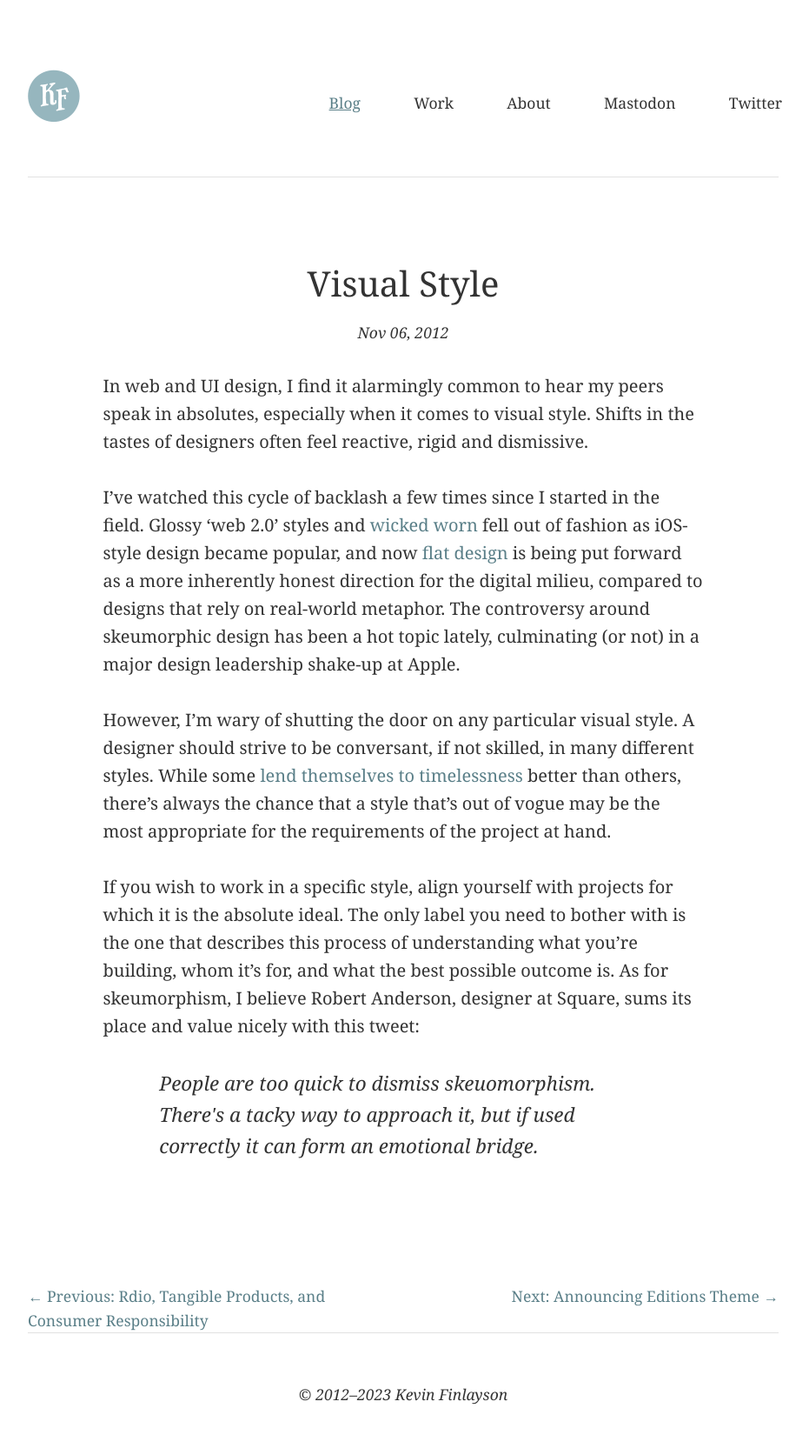
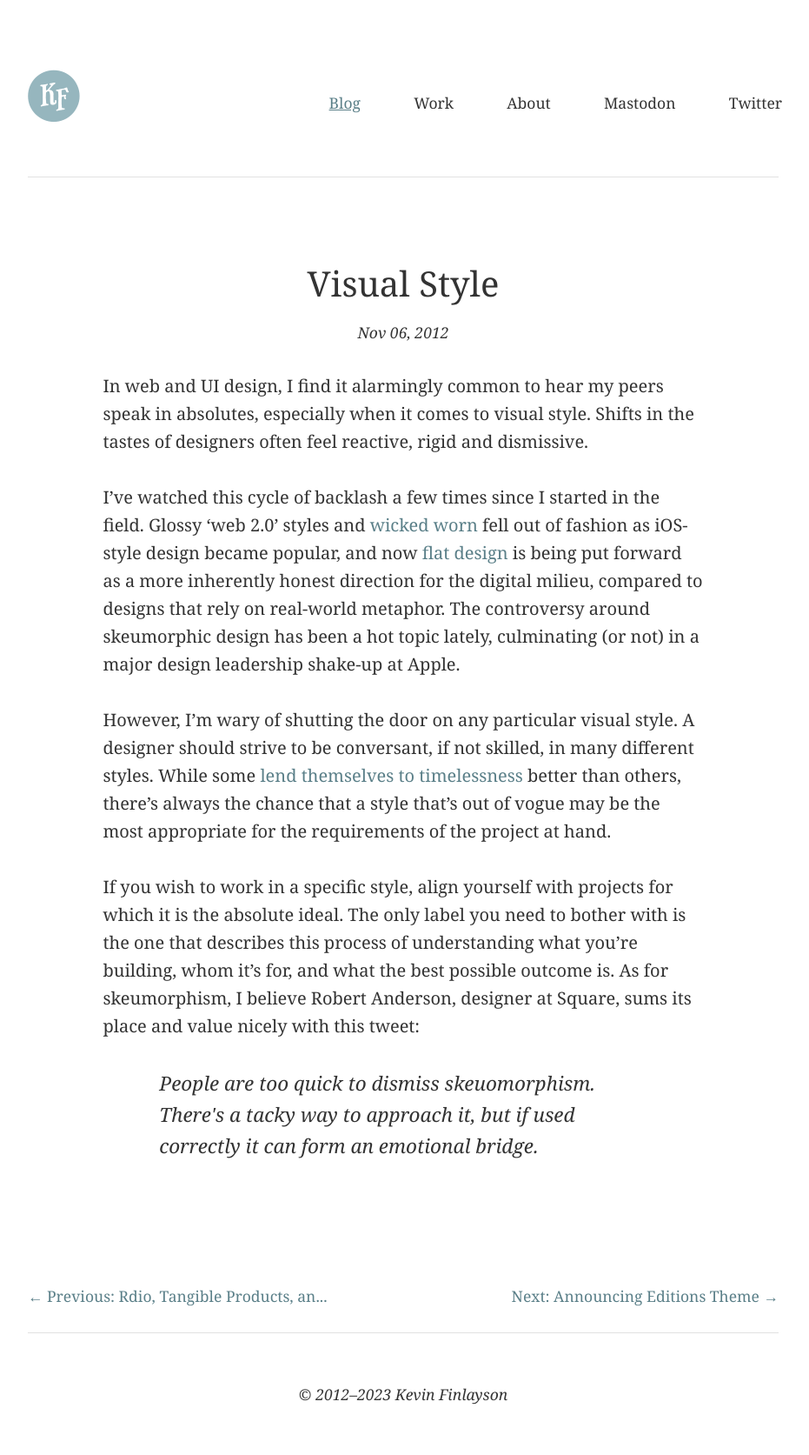
Before and after one commit to kevinfinlayson/kevinfinlayson.com, a Jekyll site: the page built from _posts/2012-11-06-visual-style.md, in a window 1280 px wide. Shown: the whole page at 87% size, without its empty margins (176-1107 px from the left). Built offline with Jekyll 4.4.1, drawn with Linux system fonts in a browser that asks for light colours; nearby versions of some CDN libraries; some web fonts are replaced.

Commit message:
truncate prev/next pagination linkn text

```diff
--- a/_includes/single_pagination.html
+++ b/_includes/single_pagination.html
@@ -1,12 +1,12 @@
 <div class="pagination single">
   <div class="previous">
   {% if page.previous.url %}
-      <a href="{{page.previous.url}}" title="Previous: {{page.previous.title}}">← Previous<span>: {{page.previous.title}}<span></a>
+      <a href="{{page.previous.url}}" title="Previous: {{page.previous.title}}">← Previous<span>: {{page.previous.title| truncate: 30 }}<span></a>
   {% endif %}
   </div><!-- previous -->
   <div class="next">
   {% if page.next.url %}
-      <a href="{{page.next.url}}" title="next Post: {{page.next.title}}" class="next">Next<span>: {{page.next.title}}</span> →</a>
+      <a href="{{page.next.url}}" title="next Post: {{page.next.title}}" class="next">Next<span>: {{page.next.title | truncate: 30 }}</span> →</a>
   {% endif %}
   </div><!-- next -->
 </div><!-- pagination -->
```
